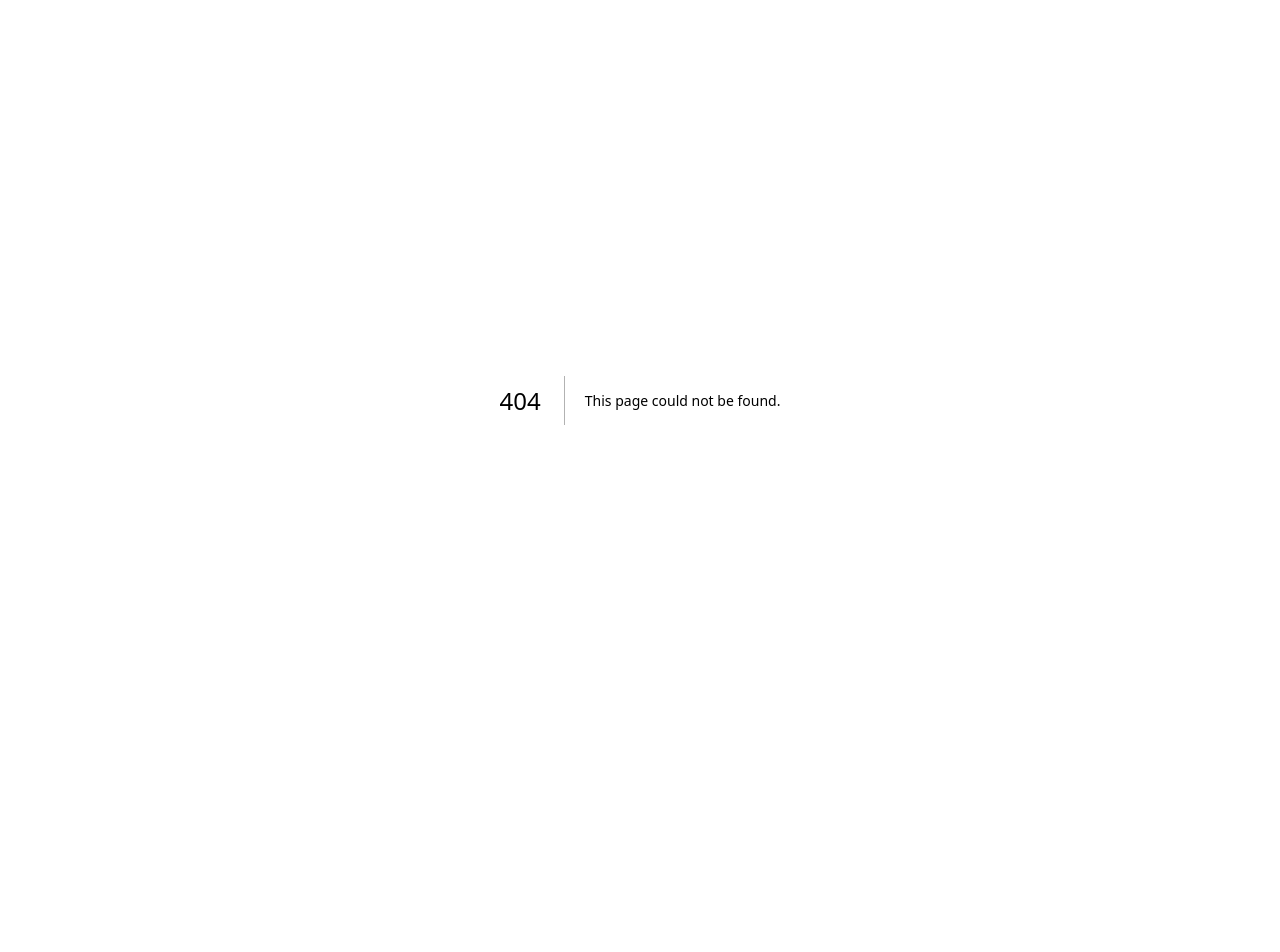
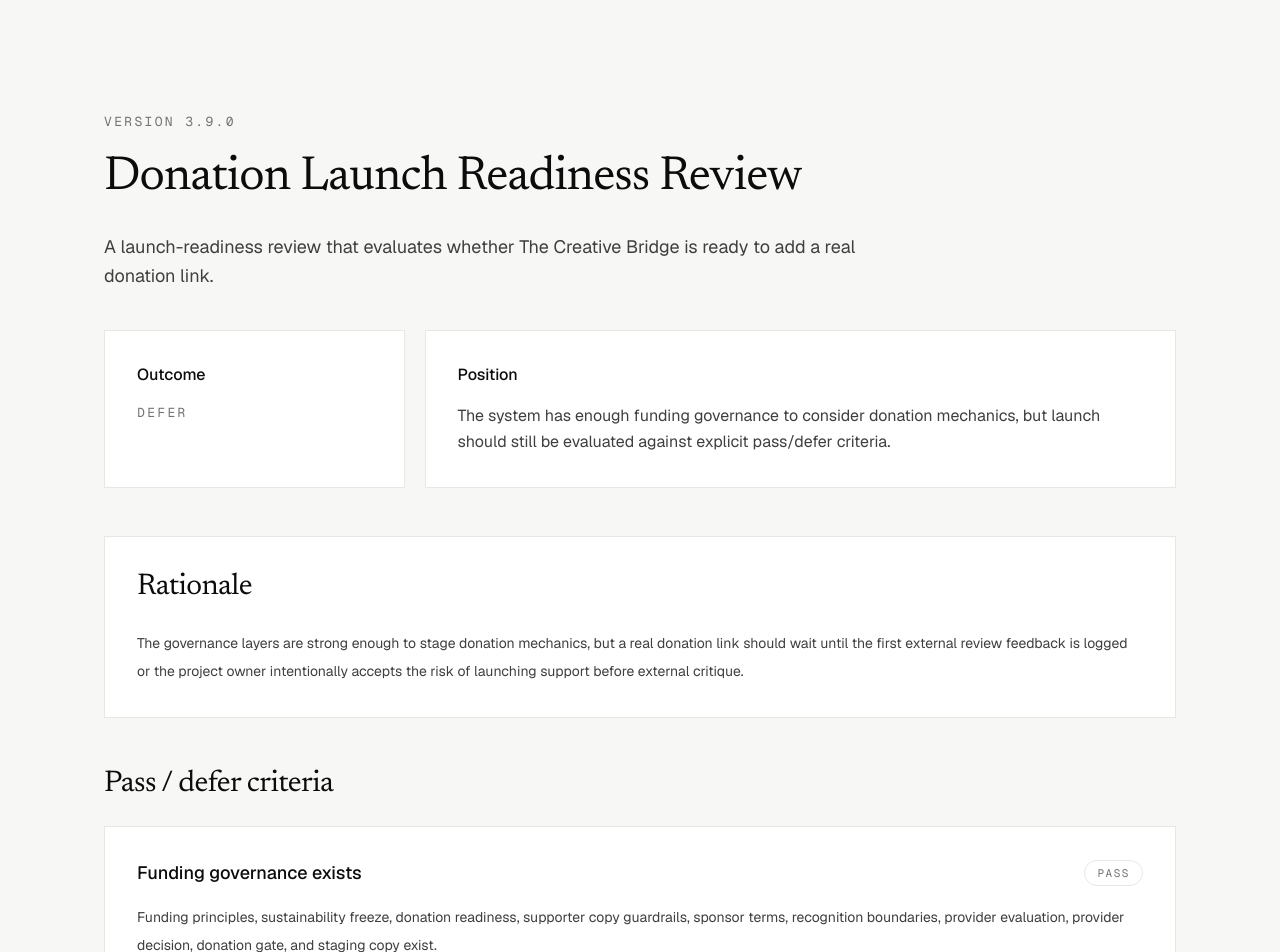
Before and after one commit to zacharymplace/creative-bridge, a Next.js app: page /donation-launch-review in a window 1280 px wide. Before the commit this address had no page. Shown: the top 952 px of the page. Before the commit the page ends 800 px from the top, so only its background shows below. Built offline with nearby package versions, Linux system fonts and the light colour scheme.

Commit message:
Add donation launch readiness review

```diff
--- a/package.json
+++ b/package.json
@@ -1,6 +1,6 @@
 {
   "name": "creative-bridge",
-  "version": "3.8.0",
+  "version": "3.9.0",
   "private": true,
   "scripts": {
     "prebuild": "node scripts/sync-public-assets.mjs",
--- a/scripts/qa-static-export.mjs
+++ b/scripts/qa-static-export.mjs
@@ -67,6 +67,9 @@
   "docs/releases/v3.6.0.md",
   "docs/releases/v3.7.0.md",
   "docs/releases/v3.8.0.md",
+  "docs/releases/v3.9.0.md",
+  "docs/business/donation-launch-readiness-review.md",
+  "donation-launch-review.html",
   "docs/business/donation-link-staging-copy.md",
   "donation-staging.html",
   "docs/business/donation-implementation-gate.md",
--- a/scripts/sync-public-assets.mjs
+++ b/scripts/sync-public-assets.mjs
@@ -59,6 +59,8 @@
   "releases/v3.6.0.md",
   "releases/v3.7.0.md",
   "releases/v3.8.0.md",
+  "releases/v3.9.0.md",
+  "business/donation-launch-readiness-review.md",
   "business/donation-link-staging-copy.md",
   "business/donation-implementation-gate.md",
   "business/donation-provider-decision-record.md",
--- /dev/null
+++ b/src/app/donation-launch-review/page.tsx
@@ -0,0 +1,111 @@
+import { donationLaunchReadinessReview } from "@/content/donation-launch-review/donation-launch-review";
+
+export default function DonationLaunchReviewPage() {
+  return (
+    <main>
+      <section className="cb-container cb-section-y">
+        <p className="font-mono text-[13px] uppercase tracking-[0.18em] text-[var(--cb-muted)]">
+          Version {donationLaunchReadinessReview.version}
+        </p>
+
+        <h1 className="cb-display mt-4 max-w-4xl text-4xl tracking-tight text-[var(--cb-ink)] sm:text-5xl sm:leading-tight">
+          {donationLaunchReadinessReview.title}
+        </h1>
+
+        <p className="mt-6 max-w-3xl text-lg leading-relaxed text-[var(--cb-body)]">
+          {donationLaunchReadinessReview.summary}
+        </p>
+
+        <div className="mt-10 grid gap-5 lg:grid-cols-[0.4fr_1fr]">
+          <div className="border border-[var(--cb-border)] bg-[var(--cb-surface)] p-6 sm:p-8">
+            <h2 className="text-base font-medium text-[var(--cb-ink)]">
+              Outcome
+            </h2>
+            <p className="mt-4 font-mono text-[13px] uppercase tracking-[0.18em] text-[var(--cb-muted)]">
+              {donationLaunchReadinessReview.outcome}
+            </p>
+          </div>
+
+          <div className="border border-[var(--cb-border)] bg-[var(--cb-surface)] p-6 sm:p-8">
+            <h2 className="text-base font-medium text-[var(--cb-ink)]">
+              Position
+            </h2>
+            <p className="mt-4 text-base leading-relaxed text-[var(--cb-body)]">
+              {donationLaunchReadinessReview.position}
+            </p>
+          </div>
+        </div>
+
+        <section className="mt-12 border border-[var(--cb-border)] bg-[var(--cb-surface)] p-6 sm:p-8">
+          <h2 className="cb-display text-3xl text-[var(--cb-ink)]">
+            Rationale
+          </h2>
+          <p className="mt-6 text-sm leading-7 text-[var(--cb-body)]">
+            {donationLaunchReadinessReview.rationale}
+          </p>
+        </section>
+
+        <section className="mt-12">
+          <h2 className="cb-display text-3xl text-[var(--cb-ink)]">
+            Pass / defer criteria
+          </h2>
+
+          <div className="mt-6 grid gap-5">
+            {donationLaunchReadinessReview.passCriteria.map((item) => (
+              <article
+                key={item.title}
+                className="border border-[var(--cb-border)] bg-[var(--cb-surface)] p-6 sm:p-8"
+              >
+                <div className="flex flex-wrap items-center justify-between gap-3">
+                  <h3 className="text-lg font-medium text-[var(--cb-ink)]">
+                    {item.title}
+                  </h3>
+                  <span className="rounded-full border border-[var(--cb-border)] bg-white px-3 py-1 font-mono text-[11px] uppercase tracking-[0.14em] text-[var(--cb-muted)]">
+                    {item.status}
+                  </span>
+                </div>
+                <p className="mt-4 text-sm leading-7 text-[var(--cb-body)]">
+                  {item.body}
+                </p>
+              </article>
+            ))}
+          </div>
+        </section>
+
+        <section className="mt-12">
+          <h2 className="cb-display text-3xl text-[var(--cb-ink)]">
+            Launch options
+          </h2>
+
+          <div className="mt-6 grid gap-5">
+            {donationLaunchReadinessReview.launchOptions.map((option) => (
+              <article
+                key={option.title}
+                className="border border-[var(--cb-border)] bg-[var(--cb-surface)] p-6 sm:p-8"
+              >
+                <p className="font-mono text-[11px] uppercase tracking-[0.18em] text-[var(--cb-muted)]">
+                  {option.recommendation}
+                </p>
+                <h3 className="mt-3 text-lg font-medium text-[var(--cb-ink)]">
+                  {option.title}
+                </h3>
+                <p className="mt-4 text-sm leading-7 text-[var(--cb-body)]">
+                  {option.body}
+                </p>
+              </article>
+            ))}
+          </div>
+        </section>
+
+        <section className="mt-12 border-t border-[var(--cb-border)] pt-8">
+          <h2 className="font-mono text-[12px] uppercase tracking-[0.2em] text-[var(--cb-muted)]">
+            Final decision
+          </h2>
+          <p className="mt-4 max-w-3xl text-sm leading-7 text-[var(--cb-body)]">
+            {donationLaunchReadinessReview.finalDecision}
+          </p>
+        </section>
+      </section>
+    </main>
+  );
+}
--- /dev/null
+++ b/src/content/donation-launch-review/donation-launch-review.ts
@@ -0,0 +1,71 @@
+export const donationLaunchReadinessReview = {
+  title: "Donation Launch Readiness Review",
+  version: "3.9.0",
+  summary:
+    "A launch-readiness review that evaluates whether The Creative Bridge is ready to add a real donation link.",
+  position:
+    "The system has enough funding governance to consider donation mechanics, but launch should still be evaluated against explicit pass/defer criteria.",
+  outcome: "Defer",
+  rationale:
+    "The governance layers are strong enough to stage donation mechanics, but a real donation link should wait until the first external review feedback is logged or the project owner intentionally accepts the risk of launching support before external critique.",
+  passCriteria: [
+    {
+      title: "Funding governance exists",
+      status: "Pass",
+      body:
+        "Funding principles, sustainability freeze, donation readiness, supporter copy guardrails, sponsor terms, recognition boundaries, provider evaluation, provider decision, donation gate, and staging copy exist.",
+    },
+    {
+      title: "No payment mechanics currently exist",
+      status: "Pass",
+      body:
+        "The site has not added live payment links, checkout URLs, donation buttons, subscriptions, or supporter payment flows.",
+    },
+    {
+      title: "Donation copy is constrained",
+      status: "Pass",
+      body:
+        "Donation copy has been staged around maintenance, hosting, writing, documentation, and review-response work while rejecting certification, endorsement, review priority, visibility, governance influence, and project legitimacy.",
+    },
+    {
+      title: "Provider path is decided",
+      status: "Pass",
+      body:
+        "GitHub Sponsors is the preferred first provider if available, with Ko-fi as fallback. Other providers remain deferred.",
+    },
+    {
+      title: "External review has been received",
+      status: "Defer",
+      body:
+        "The feedback seed log exists, but real external critique has not yet been recorded in the public response loop.",
+    },
+    {
+      title: "Launch risk is accepted",
+      status: "Defer",
+      body:
+        "If donation support launches before external review, the release should explicitly state that this is a conscious risk decision.",
+    },
+  ],
+  launchOptions: [
+    {
+      title: "Option A — Wait for first external review",
+      recommendation: "Preferred",
+      body:
+        "Record at least one serious external critique in the Feedback Seed Log and Review Response Log before adding a live donation link.",
+    },
+    {
+      title: "Option B — Soft launch donation link",
+      recommendation: "Acceptable with disclosure",
+      body:
+        "Add a plain donation link only on funding-related pages, with no footer-wide CTA, no recognition mechanics, and explicit no-legitimacy language.",
+    },
+    {
+      title: "Option C — Full supporter launch",
+      recommendation: "Not ready",
+      body:
+        "Recurring support tiers, supporter pages, recognition, badges, or public supporter status should remain blocked.",
+    },
+  ],
+  finalDecision:
+    "Do not add a real donation link in v3.9.0. Use this release to freeze the readiness review. The next release may either log external feedback or make an explicit soft-launch decision.",
+} as const;
--- a/src/content/site-copy.ts
+++ b/src/content/site-copy.ts
@@ -181,6 +181,7 @@
   { label: "Provider Decision", href: "/donation-provider-decision" },
   { label: "Donation Gate", href: "/donation-gate" },
   { label: "Donation Staging", href: "/donation-staging" },
+  { label: "Launch Review", href: "/donation-launch-review" },
   { label: "Submit", href: "/submit" },
   { label: "Collaborate", href: "/collaborate" },
   { label: "Trust", href: "/trust" },
@@ -212,6 +213,7 @@
   { label: "Provider Decision", href: "/donation-provider-decision" },
   { label: "Donation Gate", href: "/donation-gate" },
   { label: "Donation Staging", href: "/donation-staging" },
+  { label: "Launch Review", href: "/donation-launch-review" },
     { label: "Start", href: "/start" },
   { label: "Standard", href: "/standard" },
     { label: "Manifesto", href: "/manifesto" },
```
Also changed, not shown: 2 other files (tests, documents, lock files or other folders).
